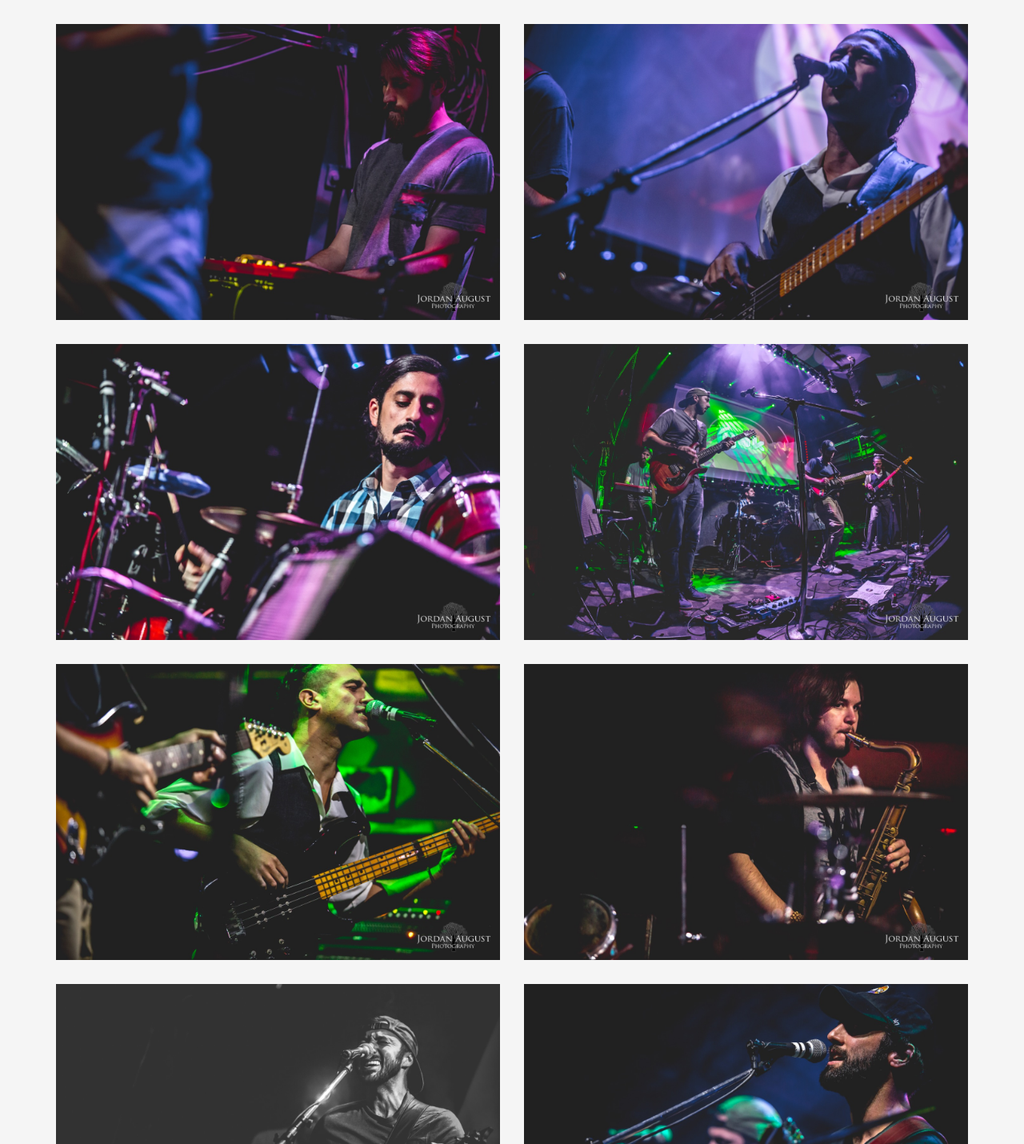
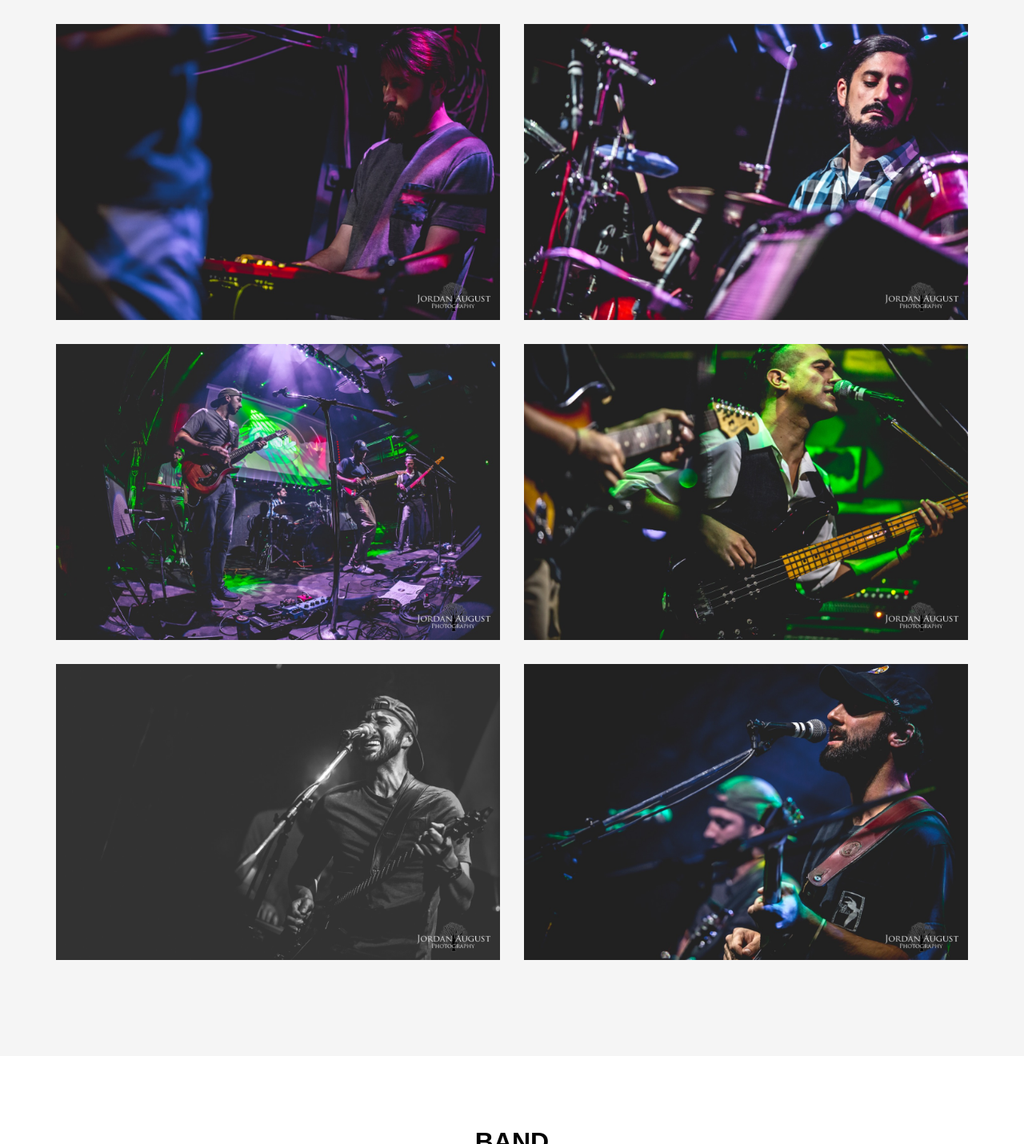
Before and after one commit to tbolt/youalreadyknow-site, a plain HTML site: page index.html in a window 1280 px wide. Shown: the part 2373-3803 px from the top of the page at 80% size. Drawn offline with Linux system fonts and the light colour scheme; a web font is replaced by a local one.

Commit message:
update photos

```diff
--- a/index.html
+++ b/index.html
@@ -151,13 +151,6 @@
               </div>
               <div class="item col-12 col-md-6">
                   <div class="item-inner photos-section-photo">
-                    <a href="images/photos/band-photo-4.jpg">
-                      <img class="img-band-photo" src="images/photos/band-photo-4.jpg">
-                    </a>
-                  </div>
-              </div>
-              <div class="item col-12 col-md-6">
-                  <div class="item-inner photos-section-photo">
                     <a href="images/photos/band-photo-2.jpg">
                       <img class="img-band-photo" src="images/photos/band-photo-2.jpg">
                     </a>
@@ -174,13 +167,6 @@
                   <div class="item-inner photos-section-photo">
                     <a href="images/photos/band-photo-8.jpg">
                       <img class="img-band-photo" src="images/photos/band-photo-8.jpg">
-                    </a>
-                  </div>
-              </div>
-              <div class="item col-12 col-md-6">
-                  <div class="item-inner photos-section-photo">
-                    <a href="images/photos/band-photo-9.jpg">
-                      <img class="img-band-photo" src="images/photos/band-photo-9.jpg">
                     </a>
                   </div>
               </div>
```
